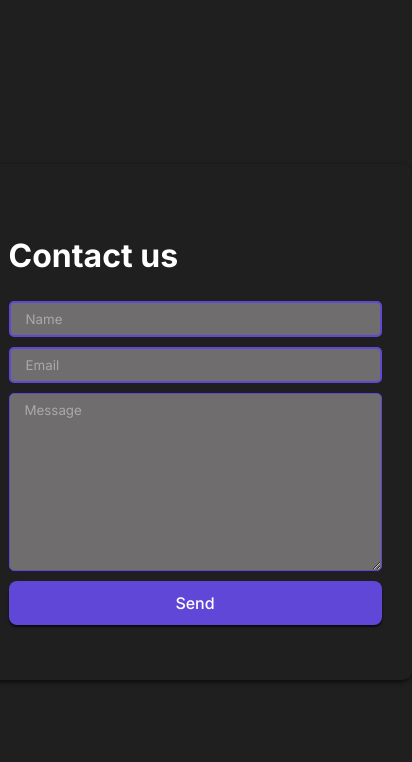
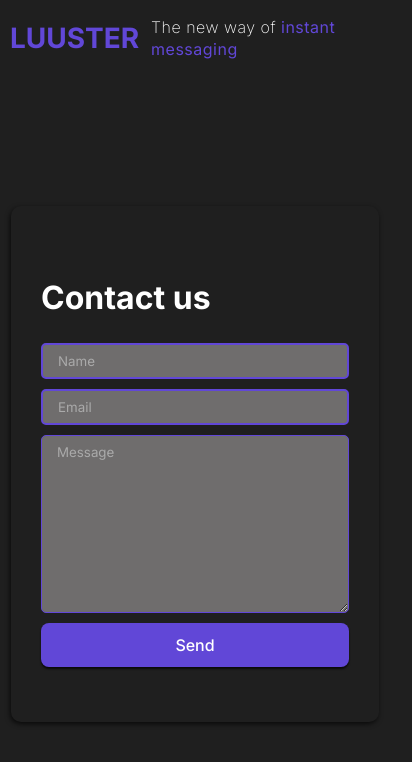
Before and after one commit to maaxxg/Looster, a SvelteKit app: page /contact in a window 390 px wide. Shown: the top 762 px of the page, 412 px wide, since content can reach past the window. Built offline with nearby package versions, Linux system fonts and the light colour scheme.

Commit message:
dodao logo + mobile

```diff
--- a/src/routes/+page.svelte
+++ b/src/routes/+page.svelte
@@ -34,7 +34,7 @@
     <button class="nav-menu-btn" use:melt={$trigger}><img src="/menu.svg" alt=""></button>
     <div class="nav-menu" use:melt={$menu}>
         <div class="mobile-nav-link" use:melt={$item}><Link>About us</Link></div>
-        <div class="mobile-nav-link" use:melt={$item}><Link>Contact us</Link></div>
+        <div class="mobile-nav-link" use:melt={$item}><Link href="contact">Contact us</Link></div>
         <div class="mobile-nav-link mobile-login" use:melt={$item}>
             <a href="/login">
                 <ButtonPrimary width="30px" class="loginBtn" inverted = "true" message="Log in" />
--- a/src/routes/contact/+page.svelte
+++ b/src/routes/contact/+page.svelte
@@ -9,6 +9,13 @@
     import ButtonPrimary from "$lib/Primary-button.svelte"
     import ButtonSecondary from "$lib/Secondary-button.svelte"
 </script>
+
+<div class="logoContainer">
+    <a href="/">
+        <LogoLong />
+    </a>
+</div>
+
 <div class="container">
     <form action="https://api.web3forms.com/submit" method="POST">
         <Card>
@@ -16,15 +23,23 @@
             <input type="hidden" name="access_key" value="9d29d1e7-703e-4858-9b4f-fc42bc0e3504">
             <InputPrimary name="name" placeholder="Name"/>
             <InputPrimary name="email" placeholder="Email"/>
-            <textarea name="message" placeholder="Message" cols="40" rows="10"/>
+            <textarea name="message" placeholder="Message" cols="32" rows="10"/>
             <button type="submit">Send</button>
         </Card>
     </form>
 </div>
 
 <style>
+   .logoContainer {
+        height: 10vh;
+    }
+    a{
+        text-decoration: none;
+        color: white;
+        transition: all .5s;
+    }
     .container{
-        height: 100vh;
+        height: 90vh;
         display: flex;
         justify-content: center;
         align-items: center;
```
